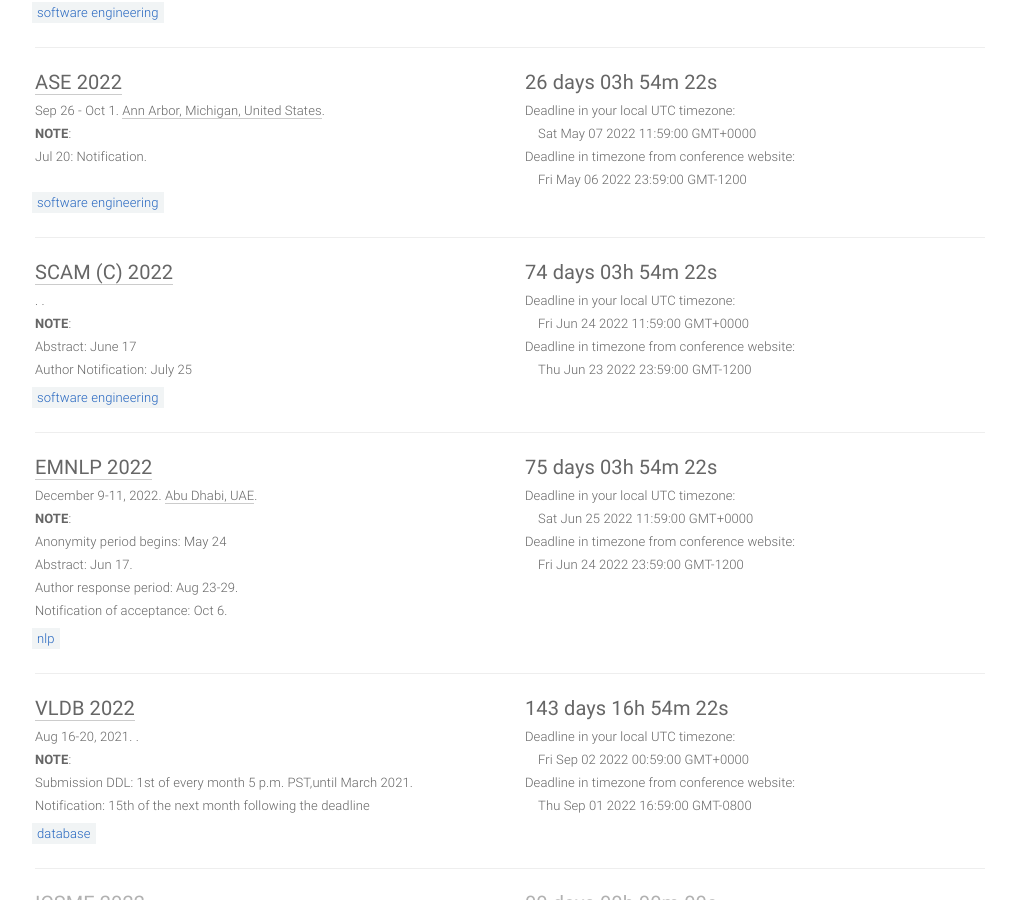
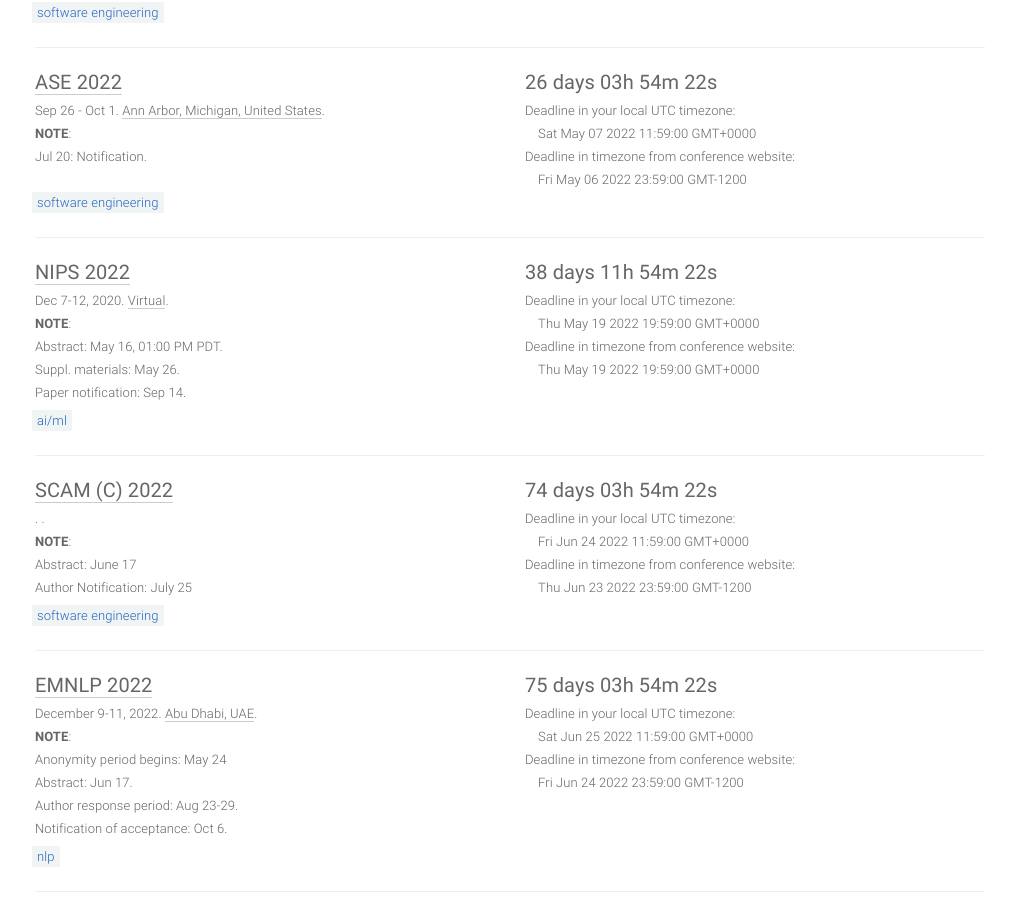
Before and after one commit to YanlinWang/DDL_netlify, a Jekyll site: the page built from index.html, in a window 1280 px wide and 900 px high, scrolled down 678 px. Shown: the whole window, without its empty margins (130-1146 px from the left). Built offline with Jekyll 4.4.1, drawn with Linux system fonts in a browser that asks for light colours; some of the changed text lies outside the part shown.

Commit message:
Update conferences.yml

```diff
--- a/_data/conferences.yml
+++ b/_data/conferences.yml
@@ -441,18 +441,18 @@
 
 
 - title: NIPS
-  year: 2021
+  year: 2022
   id: nips
   link: https://nips.cc/
-  abstract_deadline: '2021-05-19 19:59:00'
-  deadline: '2021-05-26 19:59:00'
+  deadline: '2022-05-19 19:59:00'
   timezone: UTC+0
   date: Dec 7-12, 2020
   place: Virtual
   sub: AI
   note: '<b>NOTE</b>:
-         <br>Reviews released to authors: Aug 03, 2021.
-         <br>Paper notification: Sep 28, 2021.'
+         <br>Abstract: May 16, 01:00 PM PDT.
+         <br>Suppl. materials: May 26.
+         <br>Paper notification: Sep 14.'
 
 
 - title: EMNLP
```
